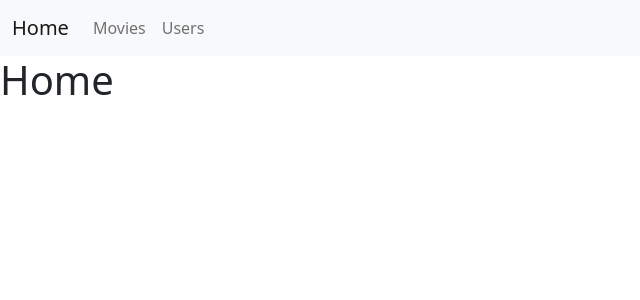
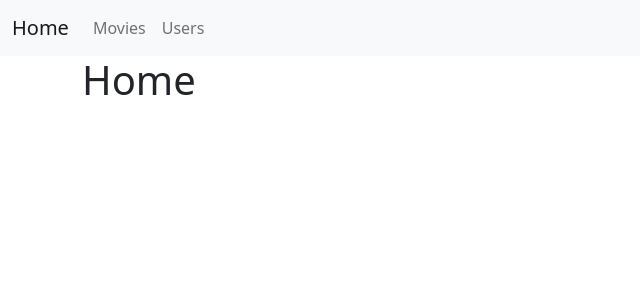
Before and after one commit to Harimad/KossieCoder, a React (Create React App) app in the folder react-basic/: page / in a window 1280 px wide. Shown: the top 300 px of the page, without its empty margins (0-640 px from the left). Built offline with nearby package versions, Linux system fonts and the light colour scheme.

Commit message:
25 유저 데이터 화면에 출력하기 2

```diff
--- a/react-basic/src/App.js
+++ b/react-basic/src/App.js
@@ -27,6 +27,7 @@ function App() {
     <Router>
       <div className="App">
         <Navbar />
+        <div className="container">
           <Switch>
             <Route path="/movies">
               <h1>Movie List</h1>
@@ -41,6 +42,7 @@ function App() {
             </Route>
           </Switch>
         </div>
+      </div>
     </Router>
   )
 }
--- a/react-basic/src/components/UserList.js
+++ b/react-basic/src/components/UserList.js
@@ -4,7 +4,11 @@ const UserList = ({ users }) => {
   return (
     <div>
       {users.map(user => {
-        return <div key={user.id}>{user.name}</div>
+        return (
+          <div className="card mb-2" key={user.id}>
+            <div className="card-body p-3">{user.name}</div>
+          </div>
+        )
       })}
     </div>
   )
```
Lines whose indentation alone changed are shown as unchanged.
